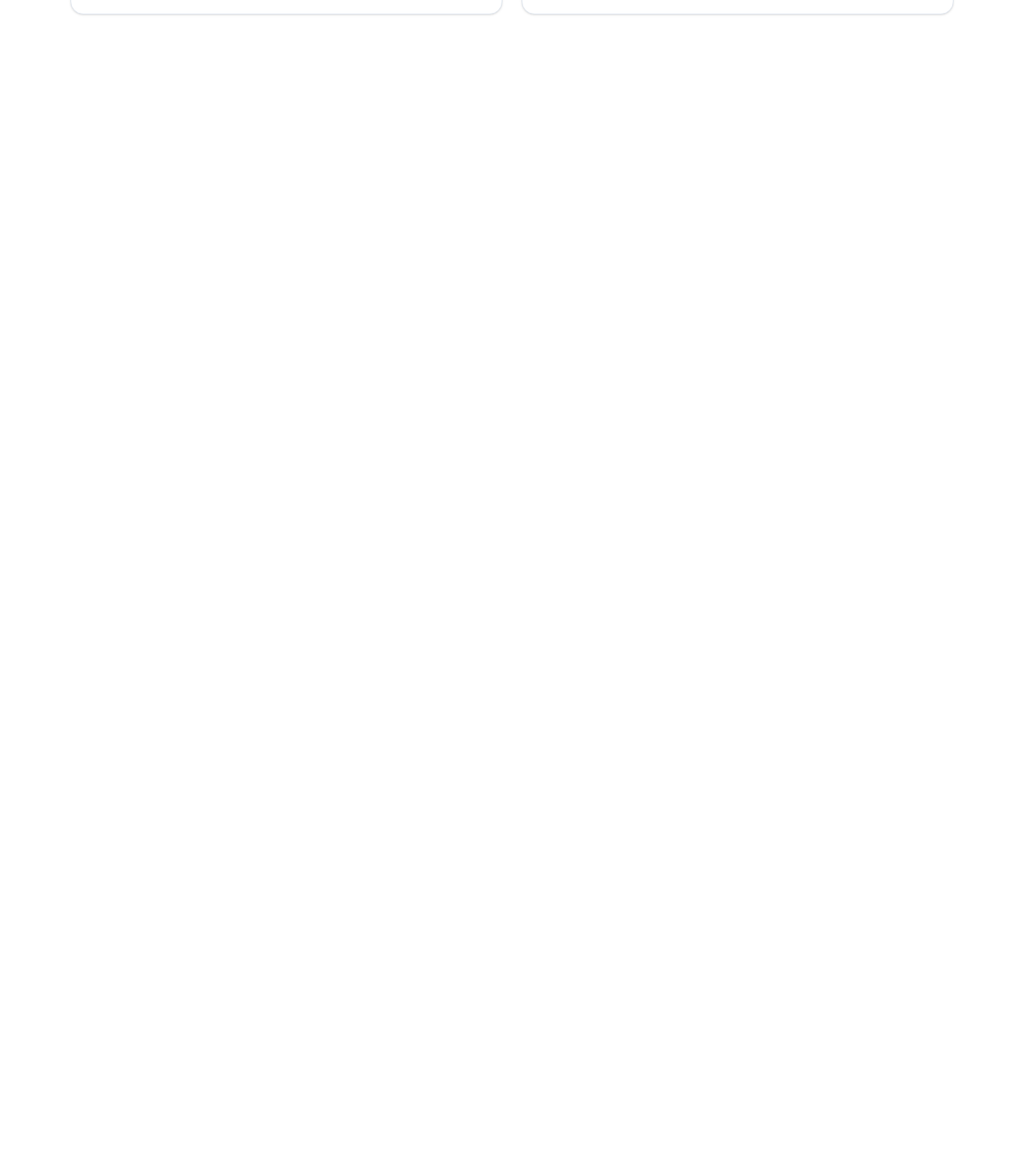
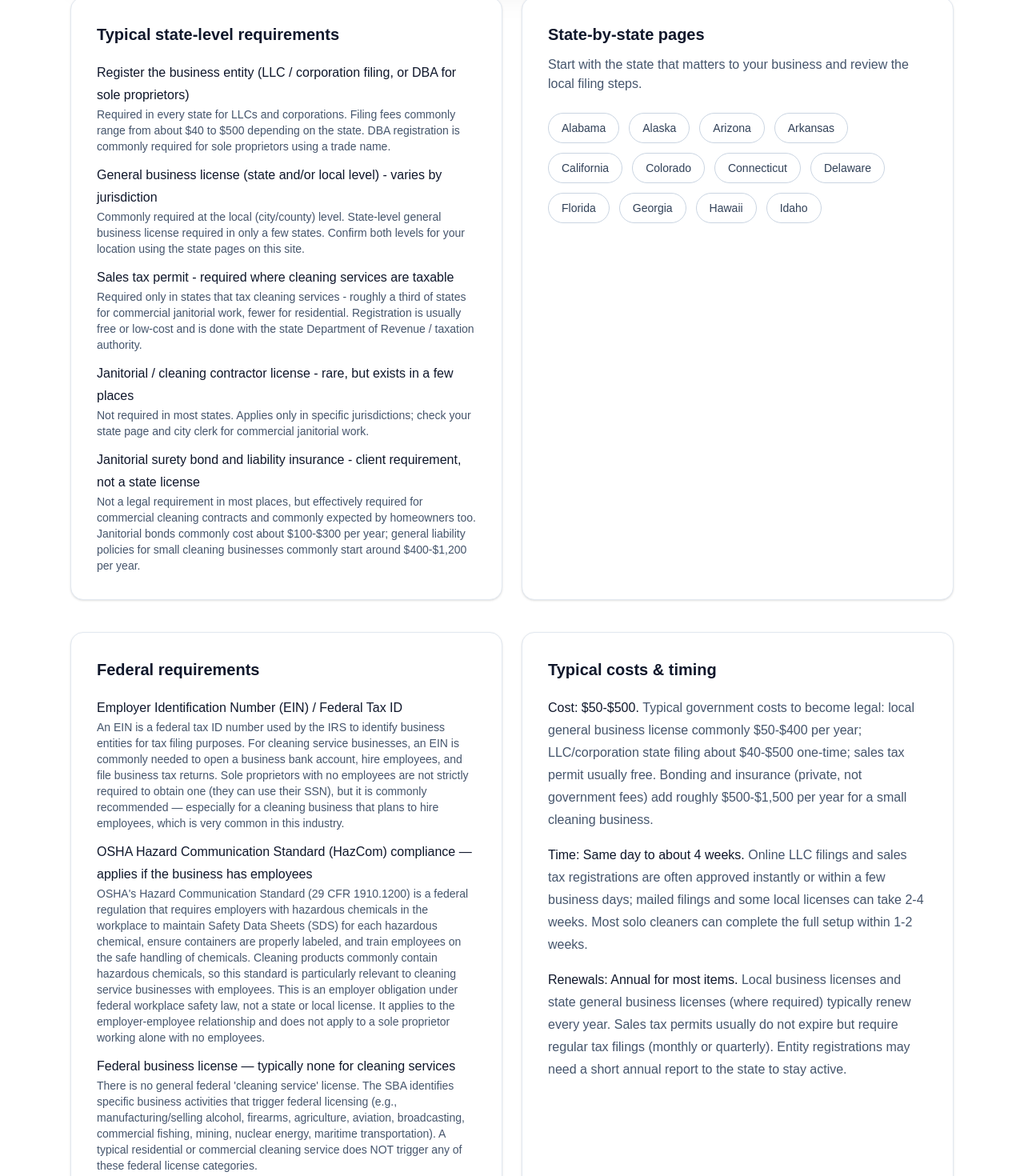
Before and after one commit to nidatiktoker1/Cleared, a Next.js app: page /business-type/cleaning-service in a window 1280 px wide. Shown: the part 1720-3190 px from the top of the page at 80% size. Before the commit the page ends 1802 px from the top, so only its background shows below. Built offline with nearby package versions, Linux system fonts and the light colour scheme.

Commit message:
Deepen cleaning guide: 5 state requirements, 3 local permits, cost/renewal/processing data; pillar page gains Federal requirements and Costs & timing sections

```diff
--- a/cleaning_service_licensing_general.json
+++ b/cleaning_service_licensing_general.json
@@ -4,16 +4,16 @@
 	"federal_requirements": [
 		{
 			"requirement_name": "Employer Identification Number (EIN) / Federal Tax ID",
-			"why_needed": "An EIN is a federal tax ID number used by the IRS to identify business entities for tax filing purposes. For cleaning service businesses, an EIN is commonly needed to open a business bank account, hire employees, and file business tax returns. Sole proprietors with no employees are not strictly required to obtain one (they can use their SSN), but it is commonly recommended — especially for a cleaning business that plans to hire employees, which is very common in this industry.",
+			"why_needed": "An EIN is a federal tax ID number used by the IRS to identify business entities for tax filing purposes. For cleaning service businesses, an EIN is commonly needed to open a business bank account, hire employees, and file business tax returns. Sole proprietors with no employees are not strictly required to obtain one (they can use their SSN), but it is commonly recommended \u2014 especially for a cleaning business that plans to hire employees, which is very common in this industry.",
 			"issuing_agency": "Internal Revenue Service (IRS)",
-			"how_commonly_required": "Required when the business has employees, operates as a partnership or corporation, or files certain federal tax returns. Free; issued immediately when applied for online. Not a 'license' per se — it is a tax identification number.",
+			"how_commonly_required": "Required when the business has employees, operates as a partnership or corporation, or files certain federal tax returns. Free; issued immediately when applied for online. Not a 'license' per se \u2014 it is a tax identification number.",
 			"is_license": false,
 			"source_urls": [
 				"https://www.irs.gov/businesses/small-businesses-self-employed/employer-id-numbers"
 			]
 		},
 		{
-			"requirement_name": "OSHA Hazard Communication Standard (HazCom) compliance — applies if the business has employees",
+			"requirement_name": "OSHA Hazard Communication Standard (HazCom) compliance \u2014 applies if the business has employees",
 			"why_needed": "OSHA's Hazard Communication Standard (29 CFR 1910.1200) is a federal regulation that requires employers with hazardous chemicals in the workplace to maintain Safety Data Sheets (SDS) for each hazardous chemical, ensure containers are properly labeled, and train employees on the safe handling of chemicals. Cleaning products commonly contain hazardous chemicals, so this standard is particularly relevant to cleaning service businesses with employees. This is an employer obligation under federal workplace safety law, not a state or local license. It applies to the employer-employee relationship and does not apply to a sole proprietor working alone with no employees.",
 			"issuing_agency": "Occupational Safety and Health Administration (OSHA), U.S. Department of Labor",
 			"how_commonly_required": "Required for any cleaning business that has employees, because cleaning chemicals are hazardous chemicals under the standard. Not applicable to a sole proprietor with no employees. This is a federal compliance obligation, not a license or permit. States with OSHA-approved state plans may have additional or stricter requirements.",
@@ -24,7 +24,7 @@
 			]
 		},
 		{
-			"requirement_name": "Federal business license — typically none for cleaning services",
+			"requirement_name": "Federal business license \u2014 typically none for cleaning services",
 			"why_needed": "There is no general federal 'cleaning service' license. The SBA identifies specific business activities that trigger federal licensing (e.g., manufacturing/selling alcohol, firearms, agriculture, aviation, broadcasting, commercial fishing, mining, nuclear energy, maritime transportation). A typical residential or commercial cleaning service does NOT trigger any of these federal license categories.",
 			"issuing_agency": "N/A for general cleaning services (varies by regulated activity if applicable)",
 			"how_commonly_required": "Not applicable to a typical cleaning service business. Only triggered if the business involves a federally regulated activity, which is atypical for this category.",
@@ -37,32 +37,85 @@
 	"federal_requirements_summary": "There is no general federal 'cleaning service' license. The federal-level obligations for a typical cleaning business are: (1) obtaining an EIN (commonly recommended, required if hiring employees), and (2) complying with OSHA's Hazard Communication Standard if the business has employees who handle cleaning chemicals (maintaining SDS, labeling, and training). Federal business licenses apply only if the business involves a federally regulated activity, which is atypical for cleaning services.",
 	"typical_state_requirements": [
 		{
-			"requirement_name": "General business license (state and/or local level) — varies by jurisdiction",
-			"why_needed": "A general business license authorizes a business to operate within a state or local jurisdiction. For cleaning services, a general business license is commonly required by the city or county in which the business operates. Some states also require a state-level business license or registration; others do not have a state-level general business license requirement. The requirement varies by state and locality. Sources consistently note that 'every US state requires some form of business registration' and that 'most require a general business license,' but the specific level (state vs. local) and whether one is needed at all depends on the jurisdiction.",
-			"typical_issuing_agency_type": "City or county clerk's office / business license office (most common); some states also require state-level registration or licensing through the Secretary of State or Department of Revenue",
-			"how_commonly_required": "Commonly required at the local (city/county) level. State-level general business license requirements vary — some states require them, others do not. The SBA advises that requirements depend on business activities and location. This is one of the most commonly required permits for cleaning businesses, but the specific issuing authority and requirements vary by jurisdiction.",
+			"requirement_name": "Register the business entity (LLC / corporation filing, or DBA for sole proprietors)",
+			"why_needed": "Before any license, the business itself must exist on paper. LLCs and corporations file formation documents with the state (usually the Secretary of State or corporations division). Sole proprietors operating under a name other than their own legal name typically file a DBA ('doing business as'). This registration is separate from a business license - most cleaning businesses need both.",
+			"how_commonly_required": "Required in every state for LLCs and corporations. Filing fees commonly range from about $40 to $500 depending on the state. DBA registration is commonly required for sole proprietors using a trade name.",
 			"source_urls": [
-				"https://www.sba.gov/business-guide/launch-your-business/apply-licenses-permits",
-				"https://fieldcamp.ai/blog/cleaning-business-license",
-				"https://www.tailorbrands.com/blog/cleaning-business-license",
-				"https://www.housecallpro.com/resources/what-licenses-permits-are-needed-to-start-a-cleaning-business"
+				"https://www.sba.gov/business-guide/launch-your-business/choose-business-structure"
+			]
+		},
+		{
+			"requirement_name": "General business license (state and/or local level) - varies by jurisdiction",
+			"why_needed": "A general business license authorizes a business to operate within a jurisdiction. For cleaning services it is most commonly issued by the city or county. A handful of states (such as Delaware, Nevada, Washington, West Virginia and Alaska) require a state-level general business license as well; most states do not. There is no separate 'cleaning license' in most of the US - the general business license plus registration is what most cleaning businesses actually need.",
+			"how_commonly_required": "Commonly required at the local (city/county) level. State-level general business license required in only a few states. Confirm both levels for your location using the state pages on this site.",
+			"source_urls": [
+				"https://www.sba.gov/business-guide/launch-your-business/apply-licenses-permits"
+			]
+		},
+		{
+			"requirement_name": "Sales tax permit - required where cleaning services are taxable",
+			"why_needed": "Cleaning is a service, and a number of states tax services. In states such as Texas, New York, New Jersey, Connecticut, Hawaii, New Mexico and South Dakota, janitorial and/or building cleaning services are subject to sales tax, so the business must register with the state tax authority, collect tax from customers and remit it. In states that do not tax cleaning services, no sales tax permit is needed for the cleaning work itself.",
+			"how_commonly_required": "Required only in states that tax cleaning services - roughly a third of states for commercial janitorial work, fewer for residential. Registration is usually free or low-cost and is done with the state Department of Revenue / taxation authority.",
+			"source_urls": [
+				"https://www.sba.gov/business-guide/launch-your-business/apply-licenses-permits"
+			]
+		},
+		{
+			"requirement_name": "Janitorial / cleaning contractor license - rare, but exists in a few places",
+			"why_needed": "Most states do NOT issue a trade license for cleaning the way they do for electricians or plumbers. A few jurisdictions are exceptions - some states and large cities require janitorial contractors to register or hold a specific license or bond before taking commercial contracts. Because commercial clients often ask 'are you licensed?', cleaners should check their state and city rules even though the answer is usually 'no specific cleaning license - just the general business license'.",
+			"how_commonly_required": "Not required in most states. Applies only in specific jurisdictions; check your state page and city clerk for commercial janitorial work.",
+			"source_urls": [
+				"https://www.sba.gov/business-guide/launch-your-business/apply-licenses-permits"
+			]
+		},
+		{
+			"requirement_name": "Janitorial surety bond and liability insurance - client requirement, not a state license",
+			"why_needed": "Commercial clients commonly refuse to hire a cleaning company that is not bonded and insured. A janitorial surety bond protects clients against employee theft, and general liability insurance covers accidental damage in a client's home or office. These are bought from private bond/insurance providers, not issued by the state, but in practice they function as a requirement for winning commercial contracts.",
+			"how_commonly_required": "Not a legal requirement in most places, but effectively required for commercial cleaning contracts and commonly expected by homeowners too. Janitorial bonds commonly cost about $100-$300 per year; general liability policies for small cleaning businesses commonly start around $400-$1,200 per year.",
+			"source_urls": [
+				"https://www.sba.gov/business-guide/launch-your-business/apply-licenses-permits"
 			]
 		}
 	],
 	"typical_local_requirements": {
-		"general_pattern": "Most cities and/or counties commonly require a general business license to operate a business within their jurisdiction, including cleaning services. If the cleaning business is operated from a residence (which is common for solo residential cleaners), a home occupation permit may also be required — this is a zoning-related approval confirming that the home-based business will not disrupt the residential character of the neighborhood. Some localities also require zoning approval before issuing a business license. If the business stores cleaning chemicals or equipment at home, local zoning rules may restrict the types or quantities of materials stored. These requirements vary by locality and must be confirmed directly with the local city clerk's office or county government.",
+		"general_pattern": "Most cities and/or counties commonly require a general business license to operate a business within their jurisdiction, including cleaning services. If the cleaning business is operated from a residence (which is common for solo residential cleaners), a home occupation permit may also be required \u2014 this is a zoning-related approval confirming that the home-based business will not disrupt the residential character of the neighborhood. Some localities also require zoning approval before issuing a business license. If the business stores cleaning chemicals or equipment at home, local zoning rules may restrict the types or quantities of materials stored. These requirements vary by locality and must be confirmed directly with the local city clerk's office or county government.",
 		"typical_issuing_agency_type": "City clerk's office, city business license office, or county government (varies by locality)",
 		"common_local_permits": [
 			{
 				"permit_name": "General business license (city/county)",
 				"why_needed": "Authorizes the business to operate within the local jurisdiction. Commonly required by cities and counties for cleaning businesses.",
 				"source_urls": [
-					"https://www.sba.gov/business-guide/launch-your-business/apply-licenses-permits",
-					"https://www.housecallpro.com/resources/what-licenses-permits-are-needed-to-start-a-cleaning-business",
-					"https://fieldcamp.ai/blog/cleaning-business-license"
+					"https://www.sba.gov/business-guide/launch-your-business/apply-licenses-permits"
+				]
+			},
+			{
+				"permit_name": "Home occupation permit",
+				"why_needed": "Most small cleaning businesses are run from home. Many cities require a home occupation permit - a zoning approval confirming the home-based business will not disrupt the residential neighborhood (no customer visits, limited signage, limited stored equipment/chemicals).",
+				"source_urls": [
+					"https://www.sba.gov/business-guide/launch-your-business/apply-licenses-permits"
+				]
+			},
+			{
+				"permit_name": "Zoning verification / certificate of occupancy",
+				"why_needed": "If the business leases an office, storage unit or small commercial space for equipment and supplies, the city typically verifies the use is allowed in that zone and may issue a certificate of occupancy before the business license is granted.",
+				"source_urls": [
+					"https://www.sba.gov/business-guide/launch-your-business/apply-licenses-permits"
 				]
 			}
 		],
 		"caveat": "Local requirements vary significantly by city and county and must be confirmed directly with the local clerk's office or local government. No specific city rules are provided here."
+	},
+	"standard_cost_range": {
+		"range_low_usd": 50,
+		"range_high_usd": 500,
+		"description": "Typical government costs to become legal: local general business license commonly $50-$400 per year; LLC/corporation state filing about $40-$500 one-time; sales tax permit usually free. Bonding and insurance (private, not government fees) add roughly $500-$1,500 per year for a small cleaning business."
+	},
+	"standard_renewal_frequency": {
+		"pattern": "Annual for most items",
+		"details": "Local business licenses and state general business licenses (where required) typically renew every year. Sales tax permits usually do not expire but require regular tax filings (monthly or quarterly). Entity registrations may need a short annual report to the state to stay active."
+	},
+	"standard_processing_time": {
+		"range": "Same day to about 4 weeks",
+		"details": "Online LLC filings and sales tax registrations are often approved instantly or within a few business days; mailed filings and some local licenses can take 2-4 weeks. Most solo cleaners can complete the full setup within 1-2 weeks."
 	}
 }
--- a/src/app/business-type/[type]/page.tsx
+++ b/src/app/business-type/[type]/page.tsx
@@ -101,6 +101,48 @@ export default async function BusinessTypePage({
           </div>
         </article>
       </section>
+
+      <section className="grid gap-6 lg:grid-cols-2">
+        {Array.isArray(page.data.federal_requirements) && page.data.federal_requirements.length > 0 ? (
+          <article className="rounded-2xl border border-slate-200 bg-white p-8 shadow-sm">
+            <h2 className="text-xl font-semibold">Federal requirements</h2>
+            <ul className="mt-5 space-y-3 text-slate-600">
+              {page.data.federal_requirements.map((item) => (
+                <li key={item.requirement_name} className="leading-7">
+                  <span className="font-medium text-slate-900">{item.requirement_name}</span>
+                  {item.why_needed ? <span className="block text-sm">{item.why_needed}</span> : null}
+                </li>
+              ))}
+            </ul>
+          </article>
+        ) : null}
+
+        {page.data.standard_cost_range || page.data.standard_renewal_frequency || page.data.standard_processing_time ? (
+          <article className="rounded-2xl border border-slate-200 bg-white p-8 shadow-sm">
+            <h2 className="text-xl font-semibold">Typical costs &amp; timing</h2>
+            <div className="mt-5 space-y-4 text-slate-600">
+              {page.data.standard_cost_range ? (
+                <p className="leading-7">
+                  <span className="font-medium text-slate-900">Cost: ${page.data.standard_cost_range.range_low_usd}-${page.data.standard_cost_range.range_high_usd}. </span>
+                  {page.data.standard_cost_range.description}
+                </p>
+              ) : null}
+              {page.data.standard_processing_time ? (
+                <p className="leading-7">
+                  <span className="font-medium text-slate-900">Time: {page.data.standard_processing_time.range}. </span>
+                  {page.data.standard_processing_time.details}
+                </p>
+              ) : null}
+              {page.data.standard_renewal_frequency ? (
+                <p className="leading-7">
+                  <span className="font-medium text-slate-900">Renewals: {page.data.standard_renewal_frequency.pattern}. </span>
+                  {page.data.standard_renewal_frequency.details}
+                </p>
+              ) : null}
+            </div>
+          </article>
+        ) : null}
+      </section>
     </main>
   );
 }
```
